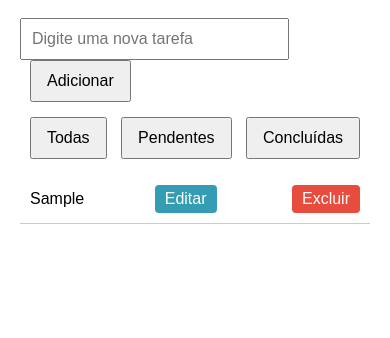
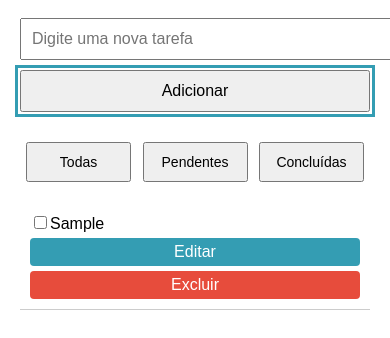
Before and after one commit to GustavoMimoso/Lista-De-Tarefas, a plain HTML site: page index.html in a window 390 px wide. Both pictures are taken after typing "Sample" into the empty fields and a click on the button "Adicionar". Shown: the part 80-418 px from the top of the page. Drawn offline with Linux system fonts and the light colour scheme.

Commit message:
Versão final: lista de tarefas com filtros, edição, exclusão, acessibilidade e marcação de tarefas concluídas

```diff
--- a/index.html
+++ b/index.html
@@ -1,9 +1,10 @@
 <!DOCTYPE html>
-<html>
+<html lang="pt-BR">
 <head>
-    <title>Lista de Tarefas</title>
+  <meta charset="UTF-8" />
+  <meta name="viewport" content="width=device-width, initial-scale=1" />
+  <title>Lista de Tarefas Acessível</title>
   <style>
-        /* CSS básico para deixar funcional e bonito */
     body {
       font-family: Arial, sans-serif;
       max-width: 600px;
@@ -35,7 +36,7 @@
       justify-content: space-between;
       align-items: center;
     }
-        li.completed {
+    li.completed label {
       text-decoration: line-through;
       color: gray;
     }
@@ -63,25 +64,77 @@
     #filtros button {
       margin: 0 5px;
     }
+    #msgErro {
+      color: red;
+      margin-top: 5px;
+      display: none;
+      text-align: center;
+    }
+    button:focus, input:focus {
+      outline: 3px solid #349db3;
+      outline-offset: 2px;
+    }
+    .visually-hidden {
+      position: absolute !important;
+      height: 1px;
+      width: 1px;
+      overflow: hidden;
+      clip: rect(1px, 1px, 1px, 1px);
+      white-space: nowrap;
+    }
+    @media (max-width: 480px) {
+      #novaTarefa {
+        width: 100%;
+        margin-bottom: 10px;
+      }
+      button {
+        width: 100%;
+        margin-left: 0;
+        margin-bottom: 10px;
+      }
+      #filtros button {
+        width: 30%;
+        margin: 5px 1%;
+        font-size: 14px;
+      }
+      li {
+        flex-direction: column;
+        align-items: flex-start;
+      }
+      .btn-editar, .btn-remover {
+        width: 100%;
+        margin: 5px 0 0 0;
+      }
+    }
   </style>
 </head>
 <body>
+  <header>
     <h1>Minha Lista de Tarefas</h1>
-
-    <input type="text" id="novaTarefa" placeholder="Digite uma nova tarefa">
-    <button onclick="adicionarTarefa()">Adicionar</button>
-
-    <div id="filtros">
-        <button onclick="filtrar('todas')">Todas</button>
-        <button onclick="filtrar('pendentes')">Pendentes</button>
-        <button onclick="filtrar('concluidas')">Concluídas</button>
-    </div>
-
+  </header>
+  <main>
+    <section aria-labelledby="adicionar-tarefa-label">
+      <h2 id="adicionar-tarefa-label" class="visually-hidden">Adicionar nova tarefa</h2>
+      <input type="text" id="novaTarefa" aria-label="Digite uma nova tarefa" placeholder="Digite uma nova tarefa" />
+      <button onclick="adicionarTarefa()" aria-label="Adicionar tarefa">Adicionar</button>
+      <div id="msgErro" role="alert" aria-live="assertive"></div>
+    </section>
+    <nav aria-label="Filtro de tarefas" id="filtros">
+      <button onclick="filtrar('todas')" aria-pressed="true">Todas</button>
+      <button onclick="filtrar('pendentes')" aria-pressed="false">Pendentes</button>
+      <button onclick="filtrar('concluidas')" aria-pressed="false">Concluídas</button>
+    </nav>
+    <section aria-labelledby="lista-tarefas-label">
+      <h2 id="lista-tarefas-label" class="visually-hidden">Lista de tarefas</h2>
       <ul id="listaTarefas"></ul>
+    </section>
+  </main>
 
   <script>
     const novaTarefaInput = document.getElementById('novaTarefa');
     const listaTarefas = document.getElementById('listaTarefas');
+    const msgErro = document.getElementById('msgErro');
+    const botoesFiltro = document.querySelectorAll('#filtros button');
 
     let tarefas = [];
     let filtroAtual = 'todas';
@@ -100,7 +153,15 @@
 
     function filtrar(filtro) {
       filtroAtual = filtro;
+      atualizarEstadoFiltro();
       renderizarTarefas();
+    }
+
+    function atualizarEstadoFiltro() {
+      botoesFiltro.forEach(botao => {
+        botao.setAttribute('aria-pressed', 'false');
+      });
+      document.querySelector(`#filtros button[onclick="filtrar('${filtroAtual}')"]`).setAttribute('aria-pressed', 'true');
     }
 
     function renderizarTarefas() {
@@ -112,26 +173,36 @@
           (filtroAtual === 'concluidas' && tarefa.concluida)
         ) {
           const li = document.createElement('li');
-                    li.textContent = tarefa.texto;
-                    if (tarefa.concluida){
+          if (tarefa.concluida) {
             li.classList.add('completed');
           }
 
-                    li.addEventListener('click', () => {
-                        tarefas[index].concluida = !tarefas[index].concluida;
+          const label = document.createElement('label');
+          const checkbox = document.createElement('input');
+          checkbox.type = 'checkbox';
+          checkbox.checked = tarefa.concluida;
+          checkbox.setAttribute('aria-label', `Marcar tarefa '${tarefa.texto}' como concluída`);
+
+          checkbox.addEventListener('change', () => {
+            tarefas[index].concluida = checkbox.checked;
             salvarTarefas();
             renderizarTarefas();
           });
 
-                    // Botão Editar
+          label.appendChild(checkbox);
+          label.appendChild(document.createTextNode(tarefa.texto));
+          li.appendChild(label);
+
+          // Botões editar e excluir
           const botaoEditar = document.createElement('button');
           botaoEditar.textContent = 'Editar';
           botaoEditar.className = 'btn-editar';
+          botaoEditar.setAttribute('aria-label', `Editar tarefa: ${tarefa.texto}`);
 
-                    // Botão Excluir
           const botaoExcluir = document.createElement('button');
           botaoExcluir.textContent = 'Excluir';
           botaoExcluir.className = 'btn-remover';
+          botaoExcluir.setAttribute('aria-label', `Excluir tarefa: ${tarefa.texto}`);
 
           botaoEditar.addEventListener('click', function(e) {
             e.stopPropagation();
@@ -173,24 +244,34 @@
 
           li.appendChild(botaoEditar);
           li.appendChild(botaoExcluir);
+
           listaTarefas.appendChild(li);
         }
       });
     }
 
+    novaTarefaInput.addEventListener('input', () => {
+      msgErro.style.display = 'none';
+    });
+
     function adicionarTarefa() {
       const texto = novaTarefaInput.value.trim();
       if (texto === '') {
-                alert('Digite uma tarefa válida!');
+        msgErro.textContent = 'Por favor, digite uma tarefa válida!';
+        msgErro.style.display = 'block';
         return;
       }
-            tarefas.push({texto: texto, concluida: false});
+      msgErro.style.display = 'none';
+      tarefas.push({ texto: texto, concluida: false });
       salvarTarefas();
       renderizarTarefas();
       novaTarefaInput.value = '';
     }
 
-        window.onload = carregarTarefas;
+    window.onload = () => {
+      carregarTarefas();
+      atualizarEstadoFiltro();
+    };
   </script>
 </body>
 </html>
```
Lines whose indentation alone changed are shown as unchanged.
